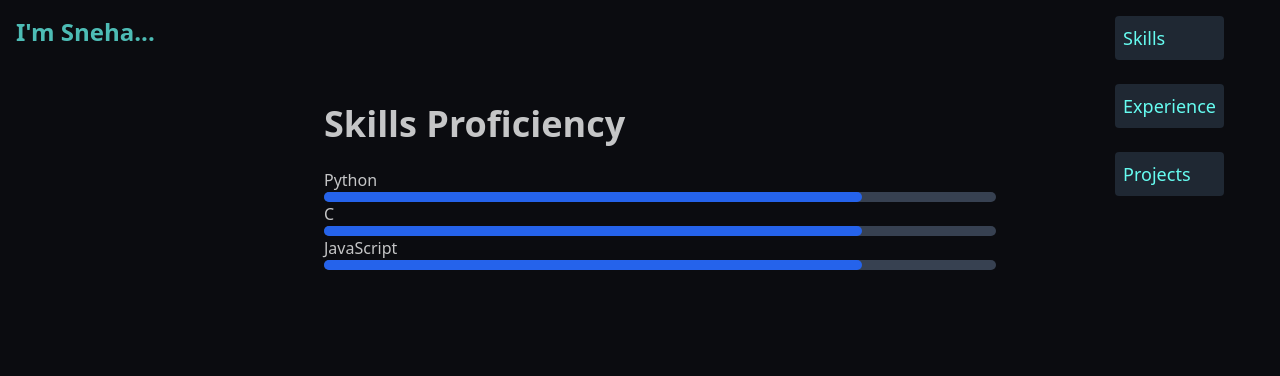
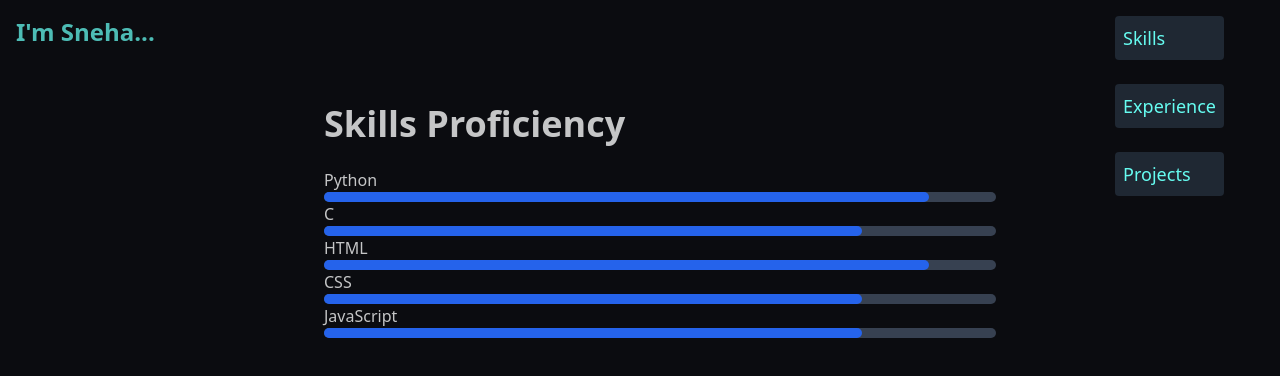
Before and after one commit to snehapm04/demo-port, a Next.js app: page /skills in a window 1280 px wide. Shown: the top 376 px of the page. Built offline with nearby package versions, Linux system fonts and the light colour scheme.

Commit message:
Update page.tsx

```diff
--- a/app/skills/page.tsx
+++ b/app/skills/page.tsx
@@ -6,13 +6,20 @@ export default function SkillsPage() {
         <div>
         <label>Python</label>
           <div className="w-full bg-gray-700 rounded-full h-2.5">
-            <div className="bg-blue-600 h-2.5 rounded-full" style={{ width: "80%" }}></div>
+            <div className="bg-blue-600 h-2.5 rounded-full" style={{ width: "90%" }}></div>
           </div>
           <label>C</label>
           <div className="w-full bg-gray-700 rounded-full h-2.5">
             <div className="bg-blue-600 h-2.5 rounded-full" style={{ width: "80%" }}></div>
           </div>
-
+          <label>HTML</label>
+          <div className="w-full bg-gray-700 rounded-full h-2.5">
+            <div className="bg-blue-600 h-2.5 rounded-full" style={{ width: "90%" }}></div>
+          </div>
+          <label>CSS</label>
+          <div className="w-full bg-gray-700 rounded-full h-2.5">
+            <div className="bg-blue-600 h-2.5 rounded-full" style={{ width: "80%" }}></div>
+          </div>
           <label>JavaScript</label>
           <div className="w-full bg-gray-700 rounded-full h-2.5">
             <div className="bg-blue-600 h-2.5 rounded-full" style={{ width: "80%" }}></div>
```
